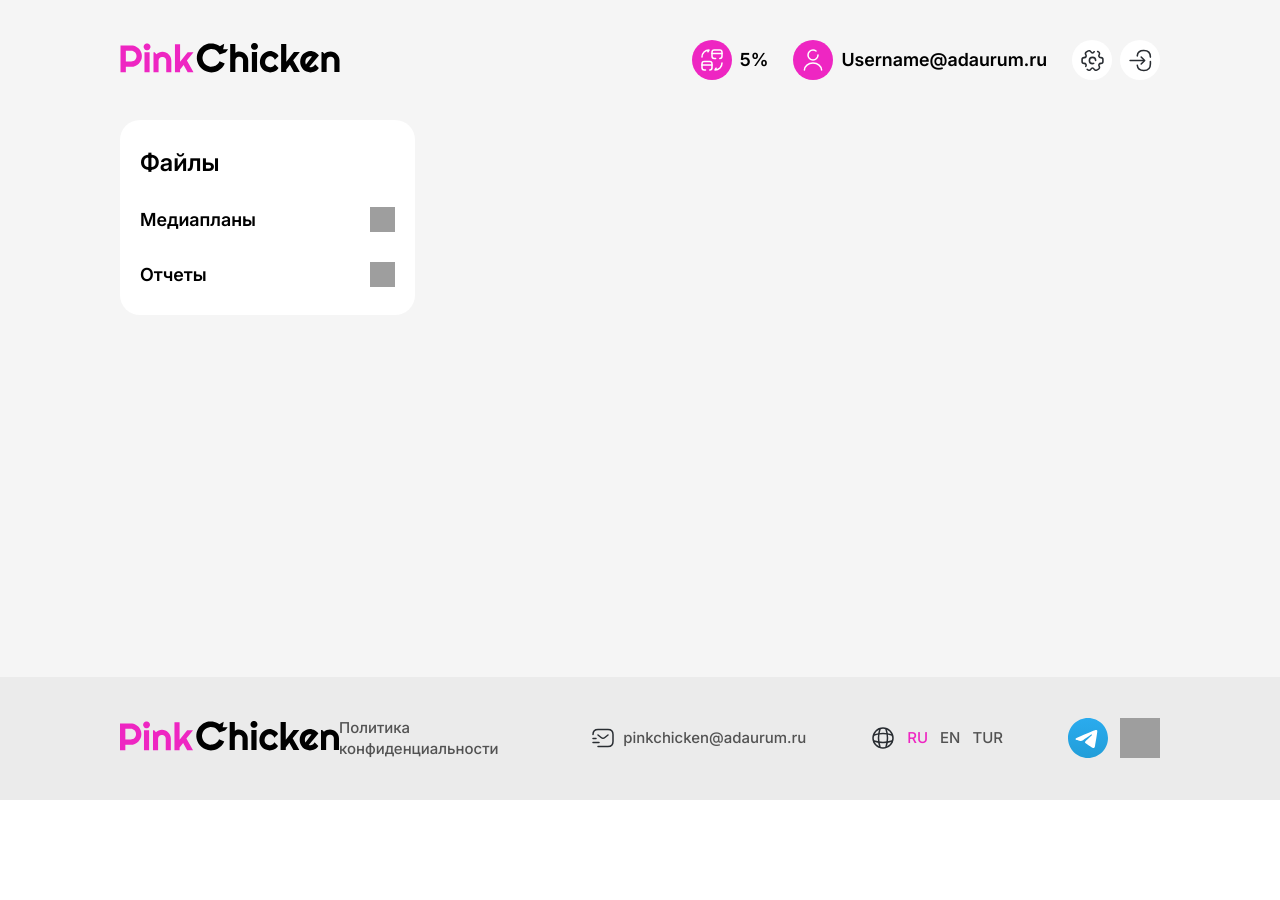
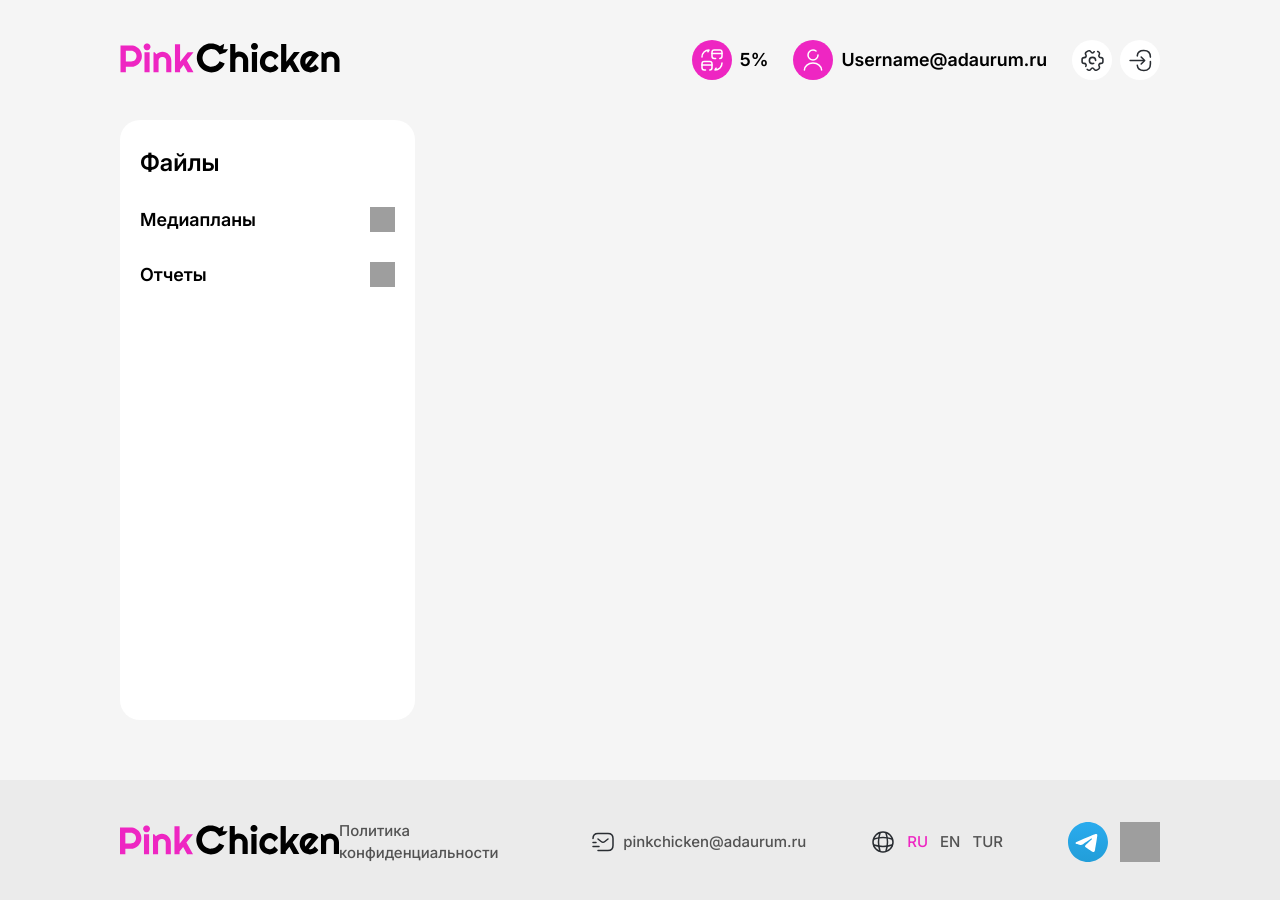
Before and after one commit to denosaur98/chat, a Vue app: page / in a window 1280 px wide. Shown: the top 900 px of the page. Before the commit the page ends 800 px from the top, so only its background shows below. Built offline with nearby package versions, Linux system fonts and the light colour scheme; grey boxes are pictures that could not be loaded.

Commit message:
fix height, scrollbar color

```diff
--- a/src/App.vue
+++ b/src/App.vue
@@ -1,7 +1,9 @@
 <template>
   <div class="app">
     <BaseHeader />
-    <RouterView />
+    <main class="app-content">
+      <RouterView />
+    </main>
     <BaseFooter />
   </div>
 </template>
@@ -26,9 +28,14 @@ import BaseFooter from './components/BaseFooter'
 }
 
 .app {
+  display: flex;
+  flex-direction: column;
   background: #f5f5f5;
   width: 100%;
-  height: 100%;
   min-height: 100vh;
 }
+
+.app-content {
+  flex: 1;
+}
 </style>
--- a/src/components/BaseFooter.vue
+++ b/src/components/BaseFooter.vue
@@ -33,14 +33,12 @@
 
 <style lang="scss" scoped>
 .base-footer {
-  position: absolute;
   display: flex;
   align-items: center;
   justify-content: space-between;
   width: 100%;
   padding: 40px 120px;
   background: #EBEBEB;
-  bottom: 0;
 
   .footer__logo {
     height: 32px;
--- a/src/components/BaseSidebar.vue
+++ b/src/components/BaseSidebar.vue
@@ -68,14 +68,31 @@ const isReportsOpen = ref(false)
   display: flex;
   flex-direction: column;
   align-items: flex-start;
-  justify-content: center;
+  justify-content: flex-start;
   max-width: 295px;
   padding: 28px 20px;
   background: #fff;
   border-radius: 20px;
   width: 100%;
+  gap: 30px;
   height: 100%;
-  gap: 30px;
+  height: 600px;
+  overflow-y: auto;
+  --scrollbar-background: #f5f5f5;
+  --scrollbar-thumb: rgb(244, 212, 237);
+
+  &::-webkit-scrollbar {
+    width: 6px;
+    background-color: var(--scrollbar-background);
+  }
+
+  &::-webkit-scrollbar-thumb {
+    background-color: var(--scrollbar-thumb);
+  }
+
+  &::-webkit-scrollbar-thumb:hover {
+    background-color: var(--scrollbar-thumb);
+  }
 
   .sidebar__title {
     color: rgb(0, 0, 0);
--- a/src/pages/ChatPage.vue
+++ b/src/pages/ChatPage.vue
@@ -16,8 +16,8 @@ import ChatWindow from '../components/ChatWindow'
   display: flex;
   align-items: center;
   justify-content: space-between;
-  padding: 0 120px;
+  padding: 0 120px 60px;
   width: 100%;
-  height: 100%;
+  flex: 1;
 }
 </style>
```
